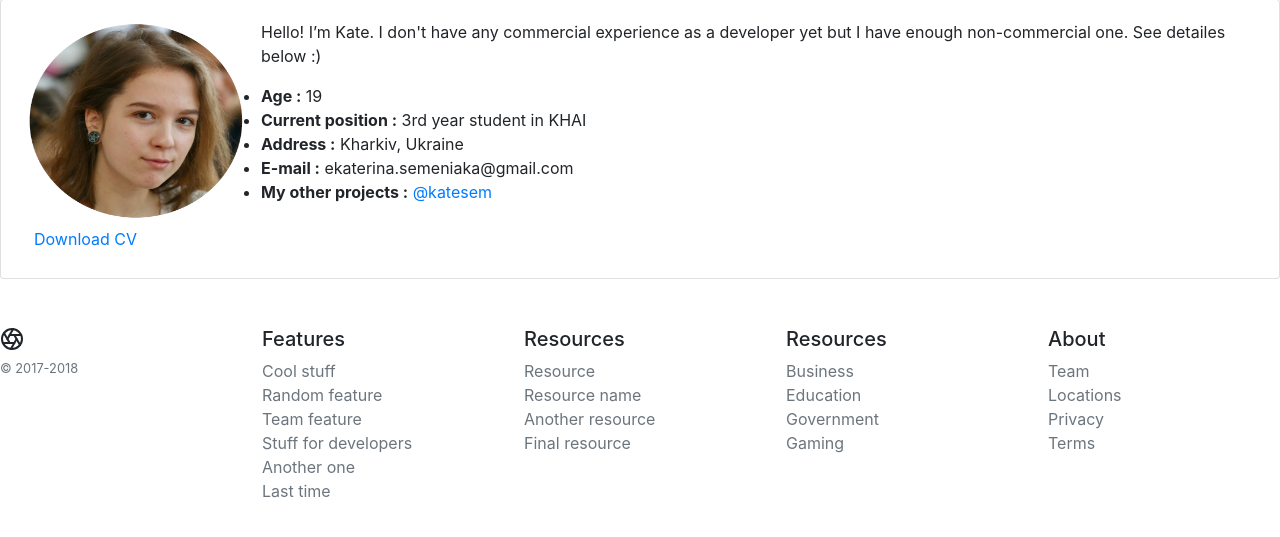
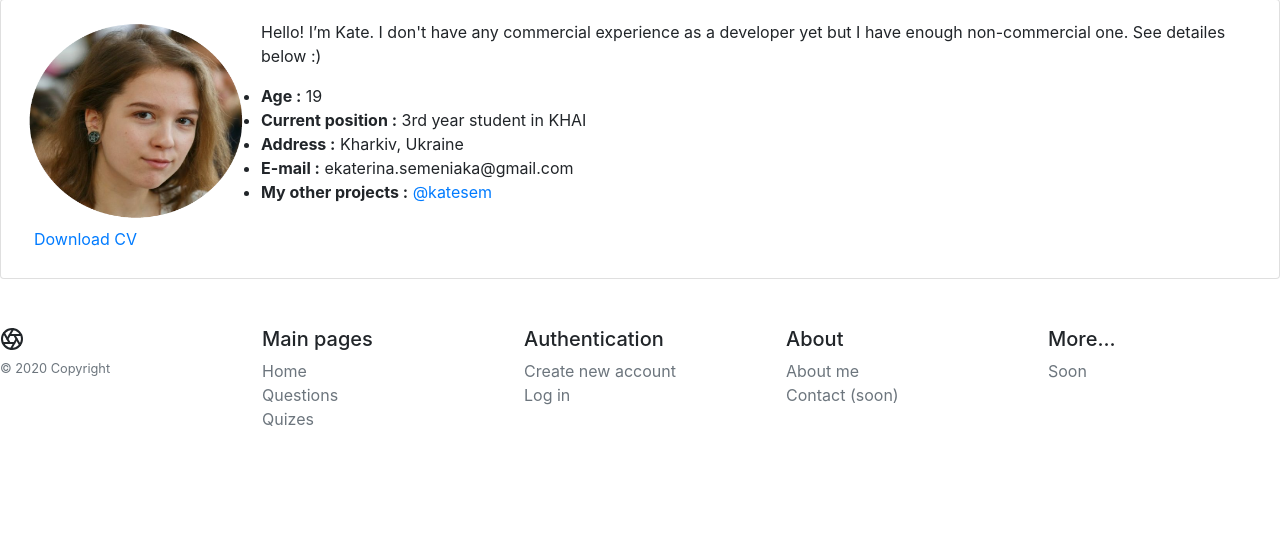
Before and after one commit to katesem/django_project_1.0, a Django app: page /about in a window 1280 px wide. Shown: the part 143-680 px from the top of the page. Run offline with Django 3.2, Linux system fonts and the light colour scheme; some libraries are stand-ins or nearby versions.

Commit message:
Added possibility to download cv file.Changed footer

```diff
--- a/learning_hub/templates/about.html
+++ b/learning_hub/templates/about.html
@@ -22,7 +22,8 @@
             <li><strong>My other projects :</strong> <a href="https://github.com/katesem">@katesem</a></li>
         </ul>
     </div>
-    <button type="button" class="btn btn-link"> <a href="https://cvio.bslthemes.com/">Download CV</a></button>
+    <button type="button" class="btn btn-link"><a href="{% static 'images/CV.pdf'%}" download="FileName">Download CV</a></button>
+
     </div>
 </div>
 </div>
--- a/learning_hub/templates/base.html
+++ b/learning_hub/templates/base.html
@@ -83,44 +83,41 @@
       <div class="row">
         <div class="col-12 col-md">
           <svg xmlns="http://www.w3.org/2000/svg" width="24" height="24" viewBox="0 0 24 24" fill="none" stroke="currentColor" stroke-width="2" stroke-linecap="round" stroke-linejoin="round" class="d-block mb-2"><circle cx="12" cy="12" r="10"></circle><line x1="14.31" y1="8" x2="20.05" y2="17.94"></line><line x1="9.69" y1="8" x2="21.17" y2="8"></line><line x1="7.38" y1="12" x2="13.12" y2="2.06"></line><line x1="9.69" y1="16" x2="3.95" y2="6.06"></line><line x1="14.31" y1="16" x2="2.83" y2="16"></line><line x1="16.62" y1="12" x2="10.88" y2="21.94"></line></svg>
-          <small class="d-block mb-3 text-muted">&copy; 2017-2018</small>
+          <small class="d-block mb-3 text-muted">&copy; 2020 Copyright</small>
         </div>
         <div class="col-6 col-md">
-          <h5>Features</h5>
+          <h5> Main pages</h5>
           <ul class="list-unstyled text-small">
-            <li><a class="text-muted" href="#">Cool stuff</a></li>
-            <li><a class="text-muted" href="#">Random feature</a></li>
-            <li><a class="text-muted" href="#">Team feature</a></li>
-            <li><a class="text-muted" href="#">Stuff for developers</a></li>
-            <li><a class="text-muted" href="#">Another one</a></li>
-            <li><a class="text-muted" href="#">Last time</a></li>
+            <li><a class="text-muted" href="#">Home</a></li>
+            <li><a class="text-muted" href="#">Questions</a></li>
+            <li><a class="text-muted" href="#">Quizes</a></li>
           </ul>
         </div>
         <div class="col-6 col-md">
-          <h5>Resources</h5>
+          <h5>Authentication</h5>
           <ul class="list-unstyled text-small">
-            <li><a class="text-muted" href="#">Resource</a></li>
-            <li><a class="text-muted" href="#">Resource name</a></li>
-            <li><a class="text-muted" href="#">Another resource</a></li>
-            <li><a class="text-muted" href="#">Final resource</a></li>
-          </ul>
-        </div>
-        <div class="col-6 col-md">
-          <h5>Resources</h5>
-          <ul class="list-unstyled text-small">
-            <li><a class="text-muted" href="#">Business</a></li>
-            <li><a class="text-muted" href="#">Education</a></li>
-            <li><a class="text-muted" href="#">Government</a></li>
-            <li><a class="text-muted" href="#">Gaming</a></li>
+            {% if user.is_authenticated %}
+            <li><a class="text-muted" href="/my_account">My account</a></li>
+            <li><a class="text-muted" href="/log_out">Log out</a> </li>
+            <li><a class="text-muted" href="/c_question">Create new question</a> </li>
+            <li><a class="text-muted" href="#">Create new quiz</a> </li>
+            {% else %}
+            <li><a class="text-muted" href="/create_account">Create new account</a></li>
+            <li><a class="text-muted" href="/log_in">Log in</a></li>
+            {% endif %}
           </ul>
         </div>
         <div class="col-6 col-md">
           <h5>About</h5>
           <ul class="list-unstyled text-small">
-            <li><a class="text-muted" href="#">Team</a></li>
-            <li><a class="text-muted" href="#">Locations</a></li>
-            <li><a class="text-muted" href="#">Privacy</a></li>
-            <li><a class="text-muted" href="#">Terms</a></li>
+            <li><a class="text-muted" href="/about">About me</a></li>
+            <li><a class="text-muted" href="#">Contact (soon)</a></li>
+          </ul>
+        </div>
+        <div class="col-6 col-md">
+          <h5>More...</h5>
+          <ul class="list-unstyled text-small">
+            <li><a class="text-muted" href="#">Soon</a></li>
           </ul>
         </div>
       </div>
```
Also changed, not shown: 1 other file.
